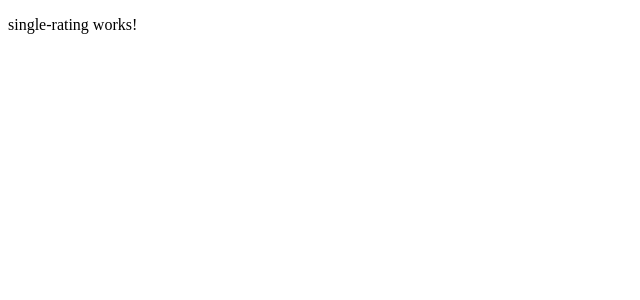
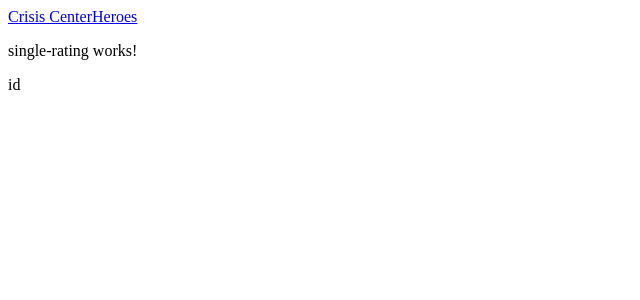
Before and after one commit to Trolleybus/RatingsDoneRight, an Angular app: page /id in a window 1280 px wide. Shown: the top 300 px of the page, without its empty margins (0-640 px from the left). Built offline with nearby package versions, Linux system fonts and the light colour scheme.

Commit message:
fixed linking of id in single-rating

```diff
--- a/src/app/app.component.html
+++ b/src/app/app.component.html
@@ -1 +1,5 @@
+<nav>
+  <a routerLink="/id" routerLinkActive="active">Crisis Center</a>
+  <a routerLink="/" routerLinkActive="active">Heroes</a>
+</nav>
 <router-outlet></router-outlet>
--- a/src/app/single-rating/single-rating.component.ts
+++ b/src/app/single-rating/single-rating.component.ts
@@ -8,8 +8,10 @@ import {ActivatedRoute} from "@angular/router";
 })
 export class SingleRatingComponent implements OnInit {
 
+  id: number;
+
   constructor(private route: ActivatedRoute) {
-    this.route.params.subscribe( params => console.log(params) );
+    this.route.params.subscribe( params => this.id = params.id );
   }
 
   ngOnInit() {
```
